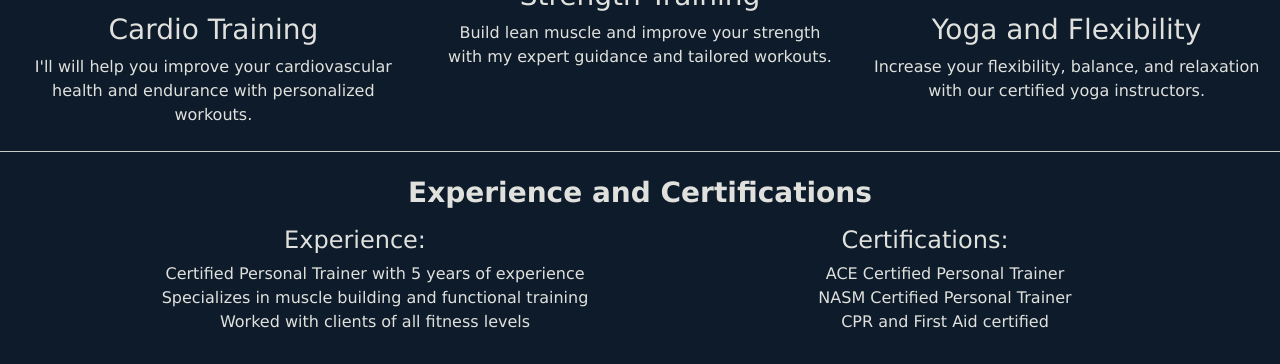
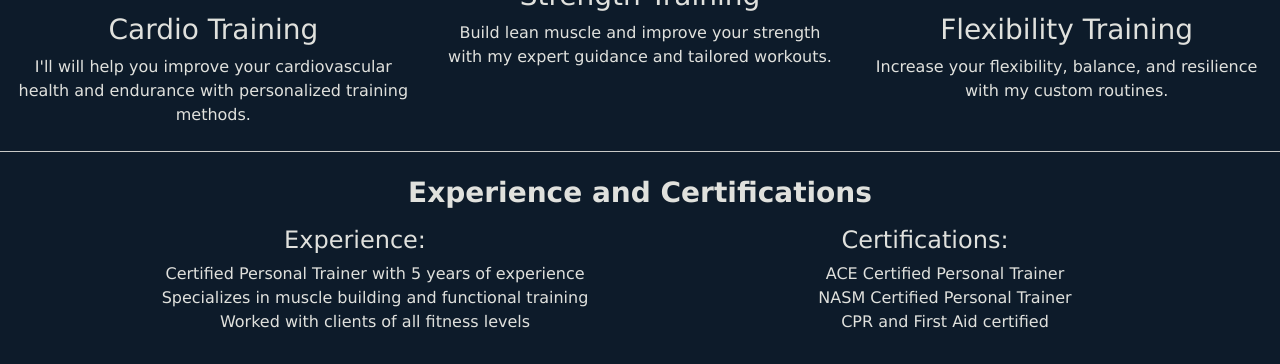
Before and after one commit to Honshu11/gym-landing-page, a website: page public/index.html in a window 1280 px wide. Shown: the part 436-800 px from the top of the page. Drawn offline with nearby package versions, Linux system fonts and the light colour scheme.

Commit message:
added a rewording of header cards. Removed yoga reference.

```diff
--- a/public/index.html
+++ b/public/index.html
@@ -49,7 +49,7 @@
             <div class="col-xl-4">
                 <img src="images\pexels-william-choquette-1954524.jpg" alt="Person running on a treadmill" class="img-fluid">
                 <h3 class="mt-3 text-center">Cardio Training</h3>
-                <p class="text-center">I'll will help you improve your cardiovascular health and endurance with personalized workouts.</p>
+                <p class="text-center">I'll will help you improve your cardiovascular health and endurance with personalized training methods.</p>
             </div>
             <div class="col-xl-4">
                 <img src="images\pexels-leon-ardho-1552249.jpg" alt="Person lifting weights" class="img-fluid">
@@ -58,8 +58,8 @@
             </div>
             <div class="col-xl-4">
                 <img src="images\pexels-pixabay-209969.jpg" alt="Person stretching" class="img-fluid">
-                <h3 class="mt-3 text-center">Yoga and Flexibility</h3>
-                <p class="text-center">Increase your flexibility, balance, and relaxation with our certified yoga instructors.</p>
+                <h3 class="mt-3 text-center">Flexibility Training</h3>
+                <p class="text-center">Increase your flexibility, balance, and resilience with my custom routines.</p>
             </div>
         </div>
     </div>
```
